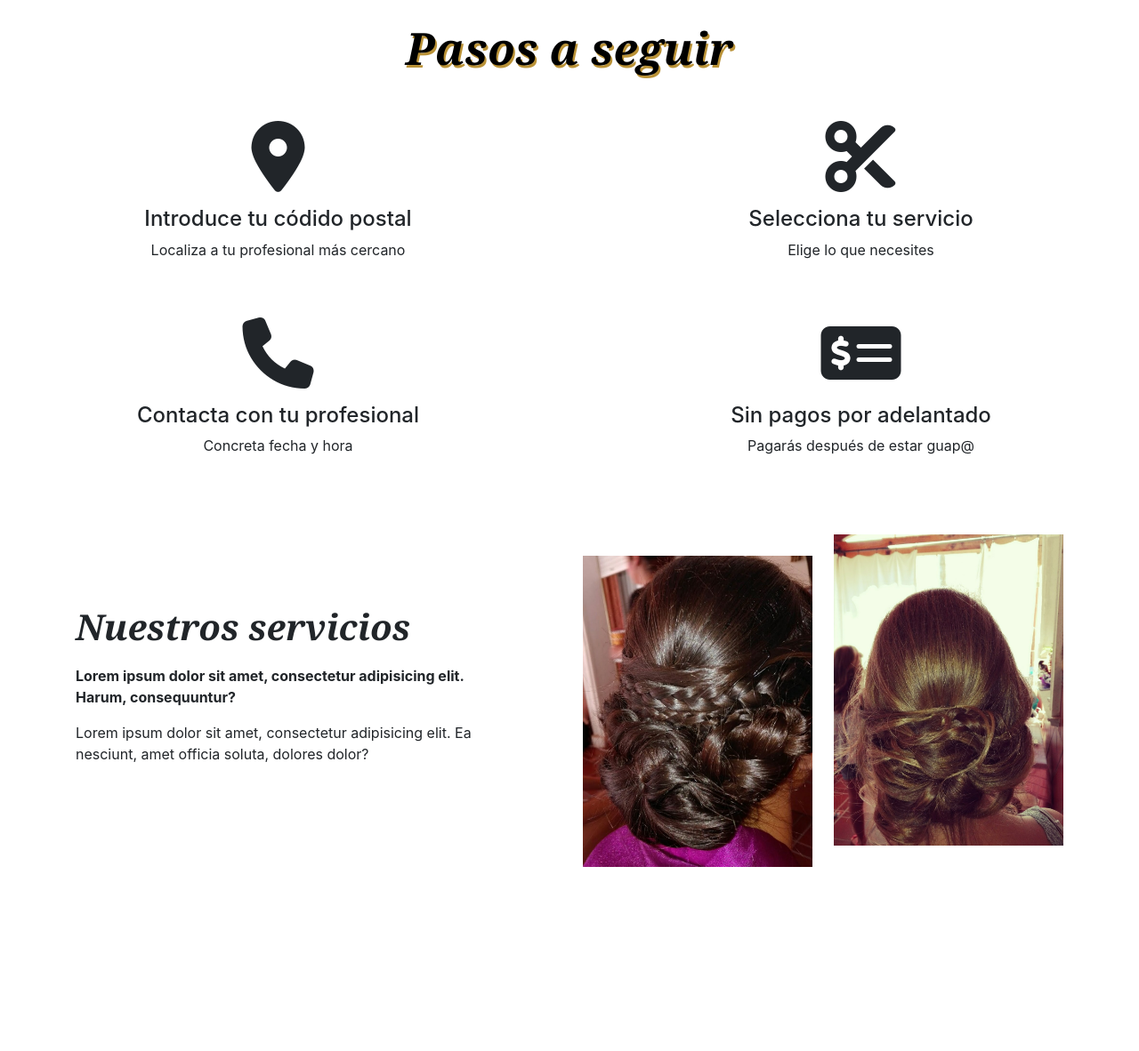
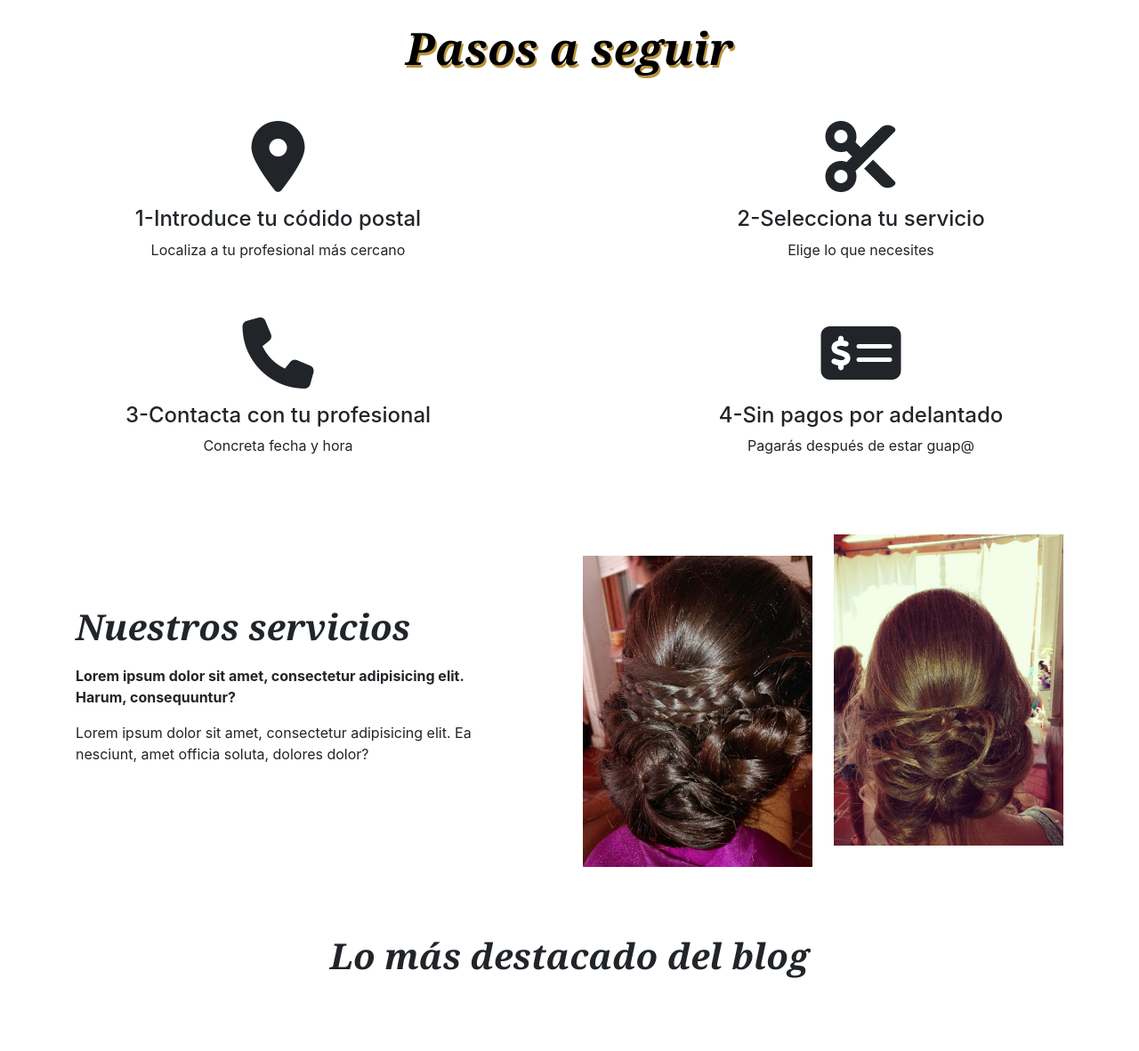
Before and after one commit to Maellyf5/Bbs_styl, a Django app: page /inicio/ in a window 1280 px wide; the page is wider, and only the part inside the window is pictured. Shown: the part 679-1861 px from the top of that part at 89% size. Before the commit the page ends 1654 px from the top of that part, so only its background shows below. Run offline with Django 3.2, Linux system fonts and the light colour scheme; data that the repository does not hold is empty; some libraries are stand-ins or nearby versions.

Commit message:
destacados del blog

```diff
--- a/Bbs_Styl/Bbs_Styl/urls.py
+++ b/Bbs_Styl/Bbs_Styl/urls.py
@@ -25,7 +25,7 @@ from django.contrib.staticfiles.urls import staticfiles_urlpatterns
 
 urlpatterns = [
     path('admin/', admin.site.urls),
-    path('inicio/',include(('app.urls','app'))),
+    path('',include(('app.urls','app'))),
 
 ]
 urlpatterns += staticfiles_urlpatterns()
--- a/Bbs_Styl/app/admin.py
+++ b/Bbs_Styl/app/admin.py
@@ -1,4 +1,5 @@
 from django.contrib import admin
-from .models import Peluqueros
+from .models import Peluqueros,EntradaBlog
 # Register your models here.
 admin.site.register(Peluqueros)
+admin.site.register(EntradaBlog)
--- a/Bbs_Styl/app/static/css/style.css
+++ b/Bbs_Styl/app/static/css/style.css
@@ -1,6 +1,17 @@
 * {
   margin: 0;
   padding: 0;
+}
+
+
+.foto{
+  height: 250px;
+  width: 200px;
+  /*los siguientes valores son independientes del tamaño del círculo */
+  background-repeat: no-repeat;
+  background-position: 50%;
+  border-radius: 5%;
+  background-size: 100% auto;
 }
 
 @media (max-width: 1199px) {
@@ -292,3 +303,8 @@ button.btn.my-2 span {
 .h2servicio{
   font: italic bold 40px Georgia, Serif;
 }
+.titu_card:hover{
+  color: #ba9237;
+  text-decoration: none;
+  font-size: 30px;
+}
--- a/Bbs_Styl/app/urls.py
+++ b/Bbs_Styl/app/urls.py
@@ -3,5 +3,9 @@ from .views import *
 
 urlpatterns = [
     path('', Peluquero.as_view(), name='index'),
-    # path('index', Index.as_view(), name='index'),
+    path('inicio/', Peluquero.as_view(), name='inicio'),
+
+    #path('index', Index.as_view(), name='index'),
+    path('blog/', Blog.as_view(), name = 'blog'),
+
 ]
--- a/Bbs_Styl/app/views.py
+++ b/Bbs_Styl/app/views.py
@@ -9,4 +9,35 @@ class Peluquero(TemplateView):
     def get_context_data(self,**kwargs):
         context=super(Peluquero, self).get_context_data(**kwargs)
         context['mi']= Peluqueros.objects.all()
+        context['destacados']= EntradaBlog.objects.filter(destacados = True)[:]
         return context
+
+class Blog(ListView):
+    model =  EntradaBlog
+    template_name = 'app/blog.html'
+    context_object_name= 'blog'
+    queryset = EntradaBlog.objects.all()
+
+
+    def get_context_data(self,**kwargs):
+        context=super(Blog, self).get_context_data(**kwargs)
+        context['destacados']= EntradaBlog.objects.filter(destacados = True)[:3]
+        #context['template']= 'app:blog'
+        #context['contacto']= Contacto.objects.all()
+        #context['mi']= Inicio.objects.all()[0]
+        return context
+
+
+class InfoBlog(DetailView):
+    template_name = 'app/infoBlog.html'
+    model =  EntradaBlog
+
+    def get_context_data(self, **kwargs):
+        context = super(InfoBlog, self).get_context_data(**kwargs)
+        idblog = self.kwargs.get('pk',None)
+        context['info'] = EntradaBlog.objects.get(pk = idblog)
+        context['contacto']= Contacto.objects.all()
+        context['mi']= Inicio.objects.all()[0]
+        context['template']= 'app:infoblog'
+        context['idTemp'] = idblog
+        return context
--- /dev/null
+++ b/Bbs_Styl/templates/app/blog.html
@@ -0,0 +1,5 @@
+{% load static %} {% load bootstrap4 %}{% block content%}
+
+
+    <p style="color:red">HOLA</p>
+    {% endblock content%}
--- a/Bbs_Styl/templates/app/index.html
+++ b/Bbs_Styl/templates/app/index.html
@@ -1,50 +1,71 @@
 {% load static %} {% load bootstrap4 %}
-
 
 <!DOCTYPE html>
 <html lang="en">
-
   <head>
-    <meta charset="UTF-8">
-    <meta name="viewport" content="width=device-width, initial-scale=1, shrink-to-fit=no">
+    <meta charset="UTF-8" />
+    <meta
+      name="viewport"
+      content="width=device-width, initial-scale=1, shrink-to-fit=no"
+    />
     <title>Document</title>
 
     <link rel="stylesheet" href="{% static 'css/style.css' %}" />
 
-    <link rel="stylesheet" href="https://cdnjs.cloudflare.com/ajax/libs/animate.css/4.0.0/animate.min.css" />
-    <link rel="stylesheet" href="https://maxcdn.bootstrapcdn.com/bootstrap/4.4.1/css/bootstrap.min.css">
+    <link
+      rel="stylesheet"
+      href="https://cdnjs.cloudflare.com/ajax/libs/animate.css/4.0.0/animate.min.css"
+    />
+    <link
+      rel="stylesheet"
+      href="https://maxcdn.bootstrapcdn.com/bootstrap/4.4.1/css/bootstrap.min.css"
+    />
   </head>
 
   <body>
-
-    <header class="header-area text-center ">
+    <header class="header-area text-center">
       <div class="contenedor">
         <div class="header-wrap">
-                <div class="header-top d-flex justify-content-between align-items-center navbar-expand-xl">
-
+          <div
+            class="header-top d-flex justify-content-between align-items-center navbar-expand-xl"
+          >
             <div class="col-5 menu-left mb-5">
-                        <a class="active dorado " href="index.html">INICIO</a>
+              <a class="active dorado" href="index.html">INICIO</a>
               <a href="about.html" class="dorado">CONÓCENOS</a>
               <a href="barbers.html" class="dorado">PROFESIONALES</a>
               <a href="gallery.html" class="dorado">SERVICIOS</a>
             </div>
             <div class="col-2 logo mr-3">
-                        <a href="index.html"><img class="mx-auto mb-3 logoIMG" src="{% static 'img/logodorado.png' %}"
-                                width=150px; alt="logo"></a>
-
+              <a href="index.html"
+                ><img
+                  class="mx-auto mb-3 logoIMG"
+                  src="{% static 'img/logodorado.png' %}"
+                  width="150px;"
+                  alt="logo"
+              /></a>
             </div>
 
             <nav class="col navbar navbar-expand-xl justify-content-end">
-
               <!-- Toggler/collapsibe Button -->
-                        <button class="navbar-toggler" type="button" data-toggle="collapse"
-                            data-target="#collapsibleNavbar">
-                            <span class="lnr lnr-menu"><i class="fas fa-bars"
-                                    style="color:rgb(168, 157, 55); font-size:28px;"></i></span>
+              <button
+                class="navbar-toggler"
+                type="button"
+                data-toggle="collapse"
+                data-target="#collapsibleNavbar"
+              >
+                <span class="lnr lnr-menu"
+                  ><i
+                    class="fas fa-bars"
+                    style="color: rgb(168, 157, 55); font-size: 28px;"
+                  ></i
+                ></span>
               </button>
 
               <!-- Navbar links -->
-                        <div class="collapse navbar-collapse menu-right menuD" id="collapsibleNavbar">
+              <div
+                class="collapse navbar-collapse menu-right menuD"
+                id="collapsibleNavbar"
+              >
                 <ul class="navbar-nav justify-content-center w-100">
                   <li class="nav-item hide text-right">
                     <a class="nav-link menuD" href="index.html">INICIO</a>
@@ -54,7 +75,9 @@
                   </li>
 
                   <li class="nav-item hide text-right">
-                                    <a class="nav-link menuD" href="barbers.html">PROFESIONALES</a>
+                    <a class="nav-link menuD" href="barbers.html"
+                      >PROFESIONALES</a
+                    >
                   </li>
                   <li class="nav-item hide text-right">
                     <a class="nav-link menuD" href="gallery.html">SERVICIOS</a>
@@ -62,26 +85,38 @@
                   <!-- Dropdown -->
 
                   <li class="nav-item dropdown menuD text-right">
-                                    <a class="nav-link dropdown-toggle " href="#" id="navbardrop"
-                                        data-toggle="dropdown">
+                    <a
+                      class="nav-link dropdown-toggle"
+                      href="#"
+                      id="navbardrop"
+                      data-toggle="dropdown"
+                    >
                       REGISTRATE
                     </a>
                     <div class="dropdown-menu">
-                                        <a class="dropdown-item menuD" href="services.html">CLIENTE</a>
-                                        <a class="dropdown-item menuD" href="elements.html">PROFESIONAL</a>
+                      <a class="dropdown-item menuD" href="services.html"
+                        >CLIENTE</a
+                      >
+                      <a class="dropdown-item menuD" href="elements.html"
+                        >PROFESIONAL</a
+                      >
                     </div>
                   </li>
                   <li class="nav-item menuD text-right">
-                                    <a class="nav-link " href="pricing.html">GALERÍA</a>
+                    <a class="nav-link" href="pricing.html">GALERÍA</a>
                   </li>
                   <li class="nav-item menuD text-right">
-                                    <a class="nav-link" href="#" id="navbardrop" data-toggle="dropdown">
+                    <a
+                      class="nav-link"
+                      id="navbardrop"
+                      data-toggle="dropdown"
+                      href="blog.html"
+                    >
                       BLOG
                     </a>
-
                   </li>
                   <li class="nav-item menuD text-right">
-                                    <a class="nav-link " href="contact.html">CONTACTO</a>
+                    <a class="nav-link" href="contact.html">CONTACTO</a>
                   </li>
                 </ul>
               </div>
@@ -92,32 +127,44 @@
     </header>
 
     <!--================ Start banner Area =================-->
-    <section class="home-banner-area ">
-
+    {% block content%}
+    <section class="home-banner-area">
       <div class="banner-img">
-            <img class="img-fluid" style="width:100%; height: auto; " src="{% static 'img/b1.jpg' %}" alt="">
+        <img
+          class="img-fluid"
+          style="width: 100%; height: auto;"
+          src="{% static 'img/b1.jpg' %}"
+          alt=""
+        />
         <div class="overlay overlay-bg"></div>
       </div>
 
-
       <div class="text-wrapper">
         <h1 class="bannerH1">
-                For All Occasion <br>
+          For All Occasion <br />
           HairStyle is a Must Try Fashion
         </h1>
 
-            <nav class="navbar bannerCp  justify-content-center">
-                <p class="bannerP"> Encuentra a tu profesional más cercano </p>
+        <nav class="navbar bannerCp justify-content-center">
+          <p class="bannerP">Encuentra a tu profesional más cercano</p>
           <form class="form-inline">
-                    <input class="form-control mr-sm-2 text-center" type="search" placeholder="Codigo Postal" aria-label="Search">
-                    <button class="btn my-2 my-sm-0" style="vertical-align:middle" type="submit" src="#"><span>Buscar</span></button>
+            <input
+              class="form-control mr-sm-2 text-center"
+              type="search"
+              placeholder="Codigo Postal"
+              aria-label="Search"
+            />
+            <button
+              class="btn my-2 my-sm-0"
+              style="vertical-align: middle;"
+              type="submit"
+              src="#"
+            >
+              <span>Buscar</span>
+            </button>
           </form>
-
         </nav>
-
-
       </div>
-
     </section>
 
     <!--   seccion añadir profesionales {% for p in mi %}
@@ -125,30 +172,30 @@
         {% endfor %} -->
     <!-- seccion Instrucciones -->
     <div class="pasos mt-4">
-        <div class="row justify-content-center ">
+      <div class="row justify-content-center">
         <h1 class="titularI">Pasos a seguir</h1>
       </div>
       <div class="row text-center mt-5">
-            <div class= "col-md-6">
+        <div class="col-md-6">
           <i class="fas fa-map-marker-alt fa-5x mb-3"></i>
-                <h4>Introduce tu códido postal</h4>
+          <h4>1-Introduce tu códido postal</h4>
           <p>Localiza a tu profesional más cercano</p>
         </div>
         <div class="col-md-6">
           <i class="fas fa-cut fa-5x mb-3"></i>
-                <h4>Selecciona tu servicio</h4>
+          <h4>2-Selecciona tu servicio</h4>
           <p>Elige lo que necesites</p>
         </div>
       </div>
       <div class="row text-center mt-5">
-            <div class= "col-md-6">
+        <div class="col-md-6">
           <i class="fas fa-phone fa-5x mb-3"></i>
-                <h4>Contacta con tu profesional</h4>
+          <h4>3-Contacta con tu profesional</h4>
           <p>Concreta fecha y hora</p>
         </div>
         <div class="col-md-6">
           <i class="fas fa-money-check-alt fa-5x mb-3"></i>
-                <h4>Sin pagos por adelantado</h4>
+          <h4>4-Sin pagos por adelantado</h4>
           <p>Pagarás después de estar guap@</p>
         </div>
       </div>
@@ -157,27 +204,71 @@
       <div class="container">
         <div class="row align-items-center">
           <div class="col-md-5 mr-auto">
-              <h2 class="h2servicio mb-3">Nuestros servicios </h2>
-              <p class="font-weight-bold">Lorem ipsum dolor sit amet, consectetur adipisicing elit. Harum, consequuntur?</p>
-              <p>Lorem ipsum dolor sit amet, consectetur adipisicing elit. Ea nesciunt, amet officia soluta, dolores dolor?</p>
+            <h2 class="h2servicio mb-3">Nuestros servicios</h2>
+            <p class="font-weight-bold">
+              Lorem ipsum dolor sit amet, consectetur adipisicing elit. Harum,
+              consequuntur?
+            </p>
+            <p>
+              Lorem ipsum dolor sit amet, consectetur adipisicing elit. Ea
+              nesciunt, amet officia soluta, dolores dolor?
+            </p>
           </div>
           <div class="col-md-6">
             <div class="d-flex align-items-center">
-                <div class="bg-img-1 mr-md-4 mt-md-5" style="background-image: url('/static/img/CYMERA.jpg'); "></div>
-                <div class="bg-img-1" style="background-image: url('/static/img/CYMERA2.jpg'); "></div>
+              <div
+                class="bg-img-1 mr-md-4 mt-md-5"
+                style="background-image: url('/static/img/CYMERA.jpg');"
+              ></div>
+              <div
+                class="bg-img-1"
+                style="background-image: url('/static/img/CYMERA2.jpg');"
+              ></div>
             </div>
           </div>
         </div>
       </div>
     </div>
 
+    <section class="ftco-section mt-5">
+        <div class="container">
+          <div class="row justify-content-center mb-5 pb-3">
+            <div class="col-md-7 heading-section ftco-animate text-center fadeInUp ftco-animated">
+              <h2 class="mb-3 mt-4 "><font  style="font: italic bold 40px Georgia, Serif;">Lo más destacado del blog</font></font></h2>
+            </div>
+          </div>
+
+          <div class="row d-flex">
+            {% for p in destacados %}
+            <div class="col-md-4 d-flex ftco-animate fadeInUp ftco-animated">
+                <div class="blog-entry align-self-stretch">
+                    <h3 class="heading mt-2 titu_card" style="vertical-align: inherit;">{{ p.titulo }}</h3>
+                    <img alt="Card image cap" class="card-img-top embed-responsive foto" src="{{ p.imagen.url }}">
+                </a>
+                <div class="text py-4 d-block">
+                    <div class="meta">
+                    <div style="vertical-align: inherit;"style="vertical-align: inherit;">{{ p.fecha }}</div>
+
+                  </div>
+
+                  <div><a href="#" class="meta-chat"><span class="icon-chat"></span><font style="vertical-align: inherit;"><font style="vertical-align: inherit;">Leer mas...</font></font></a></div>
+                </div>
+              </div>
+            </div>
+            {% endfor %}
+
+        </div>
+      </section>
+    {% endblock content%}
 
     <script src="https://ajax.googleapis.com/ajax/libs/jquery/3.4.1/jquery.min.js "></script>
     <script src="https://cdnjs.cloudflare.com/ajax/libs/popper.js/1.16.0/umd/popper.min.js "></script>
     <script src="https://maxcdn.bootstrapcdn.com/bootstrap/4.4.1/js/bootstrap.min.js "></script>
-    <script src="https://kit.fontawesome.com/94d365e8cc.js " crossorigin="anonymous "></script>
-    <script src='https://img1.wsimg.com/tcc/tcc_l.combined.1.0.6.min.js '></script>
+    <script
+      src="https://kit.fontawesome.com/94d365e8cc.js "
+      crossorigin="anonymous "
+    ></script>
+    <script src="https://img1.wsimg.com/tcc/tcc_l.combined.1.0.6.min.js "></script>
     <script src="{% static 'js/main.js' %} "></script>
   </body>
-
 </html>
```
Also changed, not shown: Bbs_Styl/app/models.py (+10 -0 lines), Bbs_Styl/templates/app/Nuevo documento de texto.txt (added, +14 -0 lines), Bbs_Styl/app/migrations/0002_entradablog.py (added), Bbs_Styl/media/static/img/IMG_20160924_134332.jpg (added), Bbs_Styl/media/static/img/Screenshot_2017-09-04-16-04-23.jpg (added), Bbs_Styl/media/static/img/Screenshot_2017-09-04-16-04-23_I9WVmF6.jpg (added), Bbs_Styl/media/static/img/b1.jpg (added), Bbs_Styl/media/static/img/logo_-_copia.png (added), Bbs_Styl/templates/app/Nuevo documento de texto (2).txt (added). Lines whose indentation alone changed are shown as unchanged.
